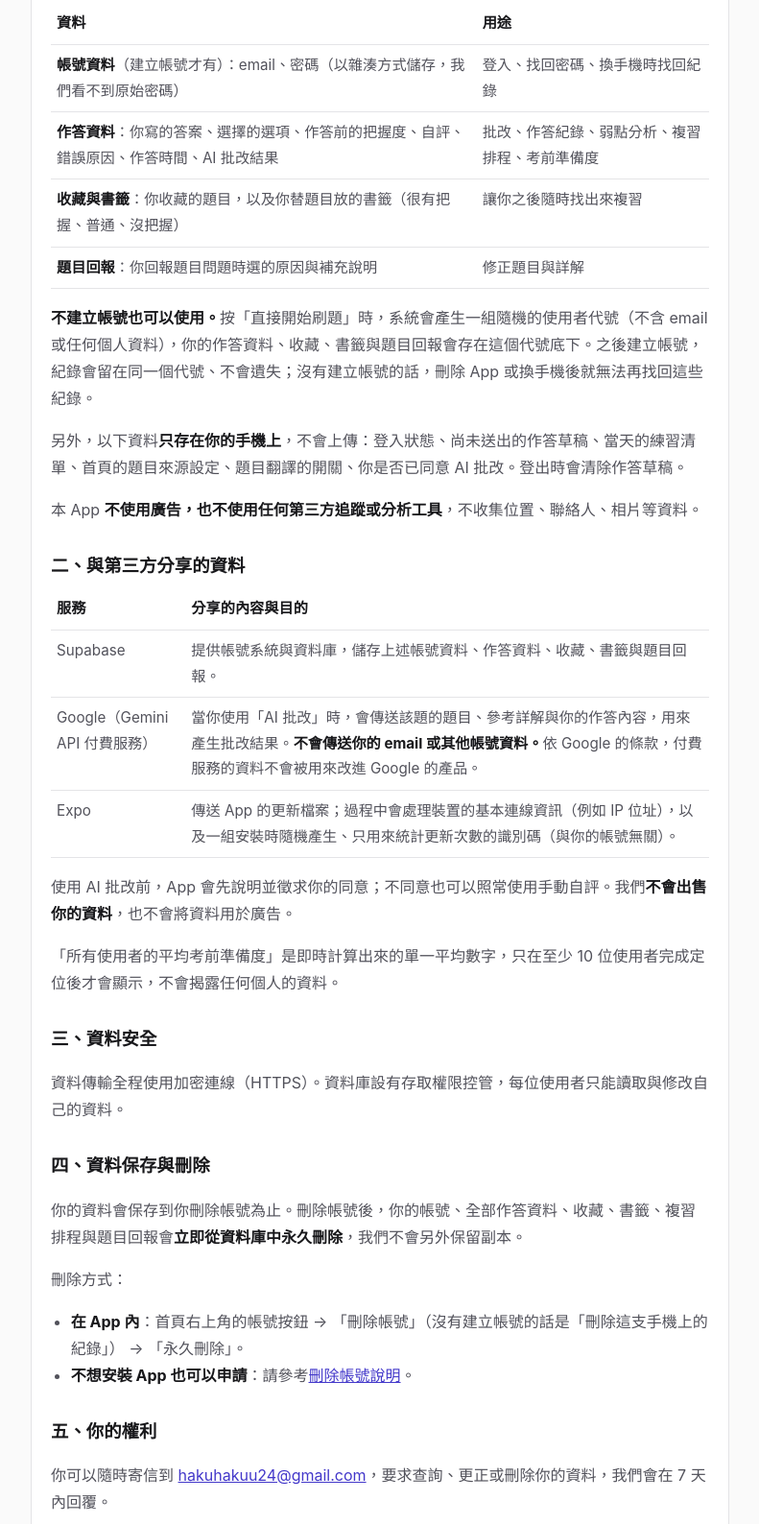
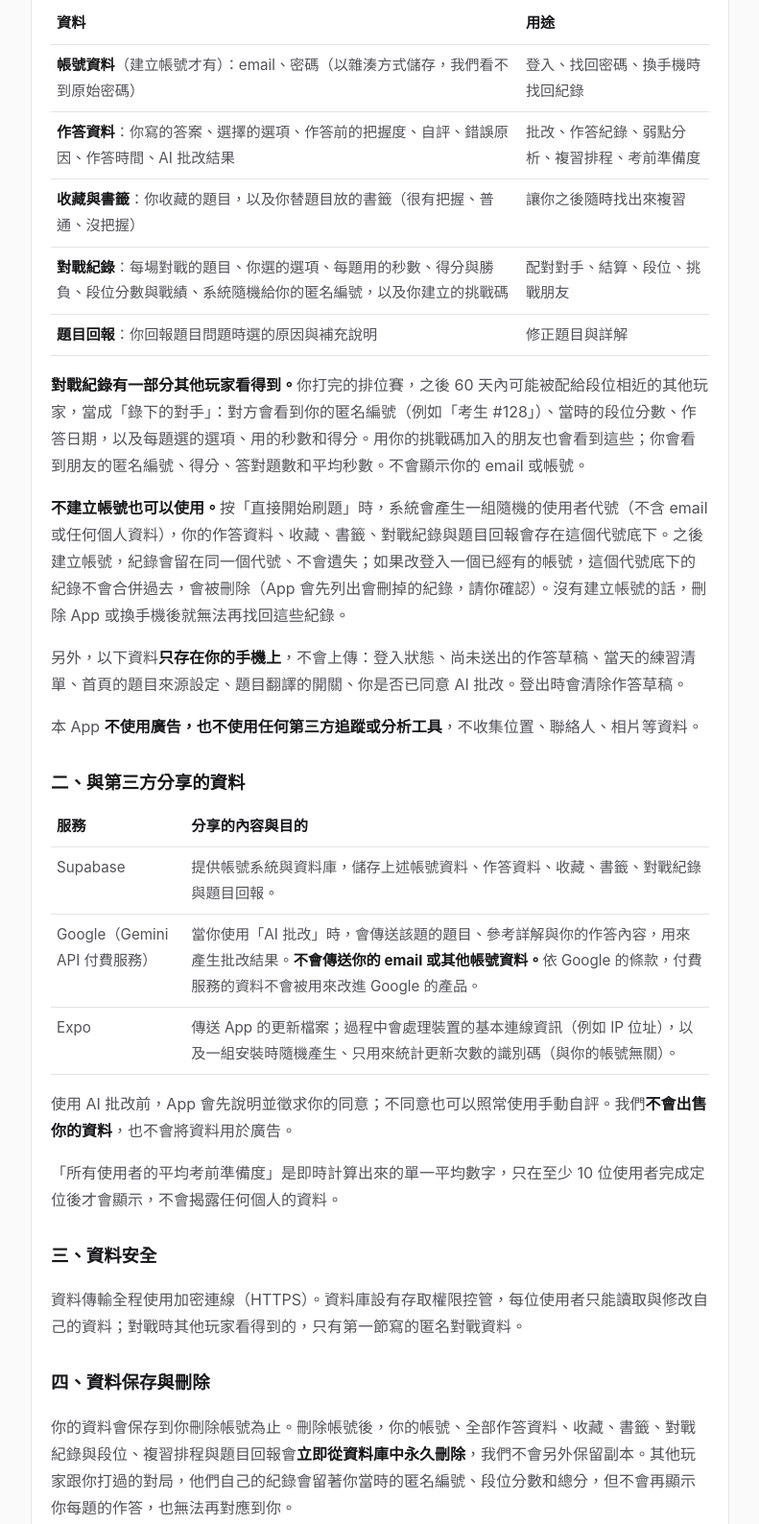
Before and after one commit to hakuhaku24/kaoyan-coach-legal, a plain HTML site: page privacy.html in a window 1280 px wide. Shown: the part 293-1881 px from the top of the page at 96% size, without its empty margins (244-1035 px from the left). Drawn offline with Linux system fonts and the light colour scheme.

Commit message:
docs: privacy policy and account deletion page cover battles, the 我的 tab path and a guest signing in to an existing account
Battle records are listed with what other players see (anonymous number,
points then, date, choices, seconds and score; recorded runs are used for
60 days), what stays in other players' records after a deletion, and that a
guest signing in to an existing account has its records deleted after a
warning. In-app deletion now starts from the 我的 tab, as since 2026-10-27.

Co-Authored-By: Claude Opus 5.5 <noreply@anthropic.com>

```diff
--- a/privacy.html
+++ b/privacy.html
@@ -10,7 +10,7 @@
 <main>
   <div class="card">
     <h1>考研教練 隱私權政策</h1>
-    <p class="meta">生效日期：2026 年 11 月 2 日　｜　開發者：考研教練（個人開發者）　｜　聯絡信箱：<a href="mailto:hakuhakuu24@gmail.com">hakuhakuu24@gmail.com</a></p>
+    <p class="meta">生效日期：2026 年 11 月 3 日　｜　開發者：考研教練（個人開發者）　｜　聯絡信箱：<a href="mailto:hakuhakuu24@gmail.com">hakuhakuu24@gmail.com</a></p>
 
     <p>「考研教練」（以下稱「本 App」）是協助研究所考生練習考題的 App。本政策說明本 App 收集哪些資料、如何使用、與誰分享，以及你可以如何刪除資料。</p>
 
@@ -20,16 +20,18 @@
       <tr><td><strong>帳號資料</strong>（建立帳號才有）：email、密碼（以雜湊方式儲存，我們看不到原始密碼）</td><td>登入、找回密碼、換手機時找回紀錄</td></tr>
       <tr><td><strong>作答資料</strong>：你寫的答案、選擇的選項、作答前的把握度、自評、錯誤原因、作答時間、AI 批改結果</td><td>批改、作答紀錄、弱點分析、複習排程、考前準備度</td></tr>
       <tr><td><strong>收藏與書籤</strong>：你收藏的題目，以及你替題目放的書籤（很有把握、普通、沒把握）</td><td>讓你之後隨時找出來複習</td></tr>
+      <tr><td><strong>對戰紀錄</strong>：每場對戰的題目、你選的選項、每題用的秒數、得分與勝負、段位分數與戰績、系統隨機給你的匿名編號，以及你建立的挑戰碼</td><td>配對對手、結算、段位、挑戰朋友</td></tr>
       <tr><td><strong>題目回報</strong>：你回報題目問題時選的原因與補充說明</td><td>修正題目與詳解</td></tr>
     </table>
-    <p><strong>不建立帳號也可以使用。</strong>按「直接開始刷題」時，系統會產生一組隨機的使用者代號（不含 email 或任何個人資料），你的作答資料、收藏、書籤與題目回報會存在這個代號底下。之後建立帳號，紀錄會留在同一個代號、不會遺失；沒有建立帳號的話，刪除 App 或換手機後就無法再找回這些紀錄。</p>
+    <p><strong>對戰紀錄有一部分其他玩家看得到。</strong>你打完的排位賽，之後 60 天內可能被配給段位相近的其他玩家，當成「錄下的對手」：對方會看到你的匿名編號（例如「考生 #128」）、當時的段位分數、作答日期，以及每題選的選項、用的秒數和得分。用你的挑戰碼加入的朋友也會看到這些；你會看到朋友的匿名編號、得分、答對題數和平均秒數。不會顯示你的 email 或帳號。</p>
+    <p><strong>不建立帳號也可以使用。</strong>按「直接開始刷題」時，系統會產生一組隨機的使用者代號（不含 email 或任何個人資料），你的作答資料、收藏、書籤、對戰紀錄與題目回報會存在這個代號底下。之後建立帳號，紀錄會留在同一個代號、不會遺失；如果改登入一個已經有的帳號，這個代號底下的紀錄不會合併過去，會被刪除（App 會先列出會刪掉的紀錄，請你確認）。沒有建立帳號的話，刪除 App 或換手機後就無法再找回這些紀錄。</p>
     <p>另外，以下資料<strong>只存在你的手機上</strong>，不會上傳：登入狀態、尚未送出的作答草稿、當天的練習清單、首頁的題目來源設定、題目翻譯的開關、你是否已同意 AI 批改。登出時會清除作答草稿。</p>
     <p>本 App <strong>不使用廣告，也不使用任何第三方追蹤或分析工具</strong>，不收集位置、聯絡人、相片等資料。</p>
 
     <h2>二、與第三方分享的資料</h2>
     <table>
       <tr><th>服務</th><th>分享的內容與目的</th></tr>
-      <tr><td>Supabase</td><td>提供帳號系統與資料庫，儲存上述帳號資料、作答資料、收藏、書籤與題目回報。</td></tr>
+      <tr><td>Supabase</td><td>提供帳號系統與資料庫，儲存上述帳號資料、作答資料、收藏、書籤、對戰紀錄與題目回報。</td></tr>
       <tr><td>Google（Gemini API 付費服務）</td><td>當你使用「AI 批改」時，會傳送該題的題目、參考詳解與你的作答內容，用來產生批改結果。<strong>不會傳送你的 email 或其他帳號資料。</strong>依 Google 的條款，付費服務的資料不會被用來改進 Google 的產品。</td></tr>
       <tr><td>Expo</td><td>傳送 App 的更新檔案；過程中會處理裝置的基本連線資訊（例如 IP 位址），以及一組安裝時隨機產生、只用來統計更新次數的識別碼（與你的帳號無關）。</td></tr>
     </table>
@@ -37,13 +39,13 @@
     <p>「所有使用者的平均考前準備度」是即時計算出來的單一平均數字，只在至少 10 位使用者完成定位後才會顯示，不會揭露任何個人的資料。</p>
 
     <h2>三、資料安全</h2>
-    <p>資料傳輸全程使用加密連線（HTTPS）。資料庫設有存取權限控管，每位使用者只能讀取與修改自己的資料。</p>
+    <p>資料傳輸全程使用加密連線（HTTPS）。資料庫設有存取權限控管，每位使用者只能讀取與修改自己的資料；對戰時其他玩家看得到的，只有第一節寫的匿名對戰資料。</p>
 
     <h2>四、資料保存與刪除</h2>
-    <p>你的資料會保存到你刪除帳號為止。刪除帳號後，你的帳號、全部作答資料、收藏、書籤、複習排程與題目回報會<strong>立即從資料庫中永久刪除</strong>，我們不會另外保留副本。</p>
+    <p>你的資料會保存到你刪除帳號為止。刪除帳號後，你的帳號、全部作答資料、收藏、書籤、對戰紀錄與段位、複習排程與題目回報會<strong>立即從資料庫中永久刪除</strong>，我們不會另外保留副本。其他玩家跟你打過的對局，他們自己的紀錄會留著你當時的匿名編號、段位分數和總分，但不會再顯示你每題的作答，也無法再對應到你。</p>
     <p>刪除方式：</p>
     <ul>
-      <li><strong>在 App 內</strong>：首頁右上角的帳號按鈕 → 「刪除帳號」（沒有建立帳號的話是「刪除這支手機上的紀錄」） → 「永久刪除」。</li>
+      <li><strong>在 App 內</strong>：下方的「我的」分頁 → 「刪除帳號」（沒有建立帳號的話是「刪除這支手機上的紀錄」） → 「永久刪除」。</li>
       <li><strong>不想安裝 App 也可以申請</strong>：請參考<a href="delete-account.html">刪除帳號說明</a>。</li>
     </ul>
 
```
Also changed, not shown: delete-account.html (+3 -2 lines).
